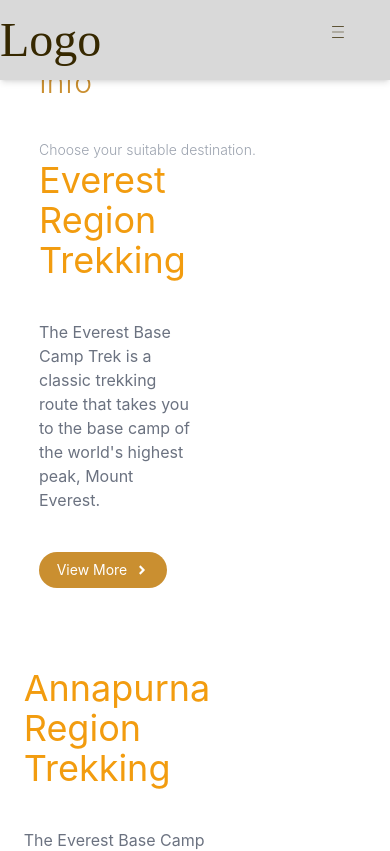
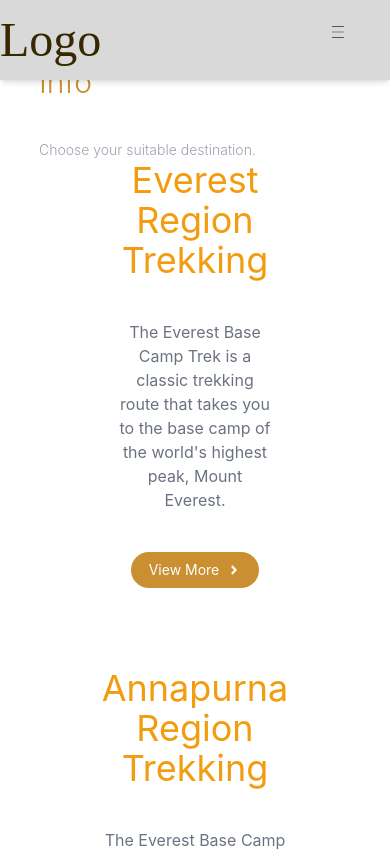
Before and after one commit to saikanepal/Tourism_Front, a React (Create React App) app: page /trekking in a window 390 px wide. Shown: the top 851 px of the page. Built offline with nearby package versions, Linux system fonts and the light colour scheme.

Commit message:
responsive design

```diff
--- a/src/Components/SubComponent/TrekkingAll/TrekkingAll.js
+++ b/src/Components/SubComponent/TrekkingAll/TrekkingAll.js
@@ -21,11 +21,11 @@ const TrekkingAll = () => {
 
             {
                 Object.entries(location.pathname==='/trekking'?trekking.trekking:expeditions.expeditions).map((data,i)=>{
-                    return <div className={` w-full flex justify-start lg:justify-between gap-5`} >
+                    return <div className={` w-full flex justify-center lg:justify-between gap-5`} >
                                 <div className='w-1/2 flex gap-3 justify-center pb-20 lg:pb-0 h-full'>
                                     {/* <h3>{regionImage[i]}</h3> */}
                                     {/* <img src={exp} className='w-32 h-32'/> */}
-                                    <div className='flex justify-center flex-col  gap-10 '>
+                                    <div className='flex justify-center items-center lg:items-start flex-col  gap-10 text-center lg:text-left'>
                                         <h1 className='text-4xl text-bold text-custom-gold'>{data[0]}</h1>
                                         <p>{Object.values(data[1])[0].overview}</p>
 
```
